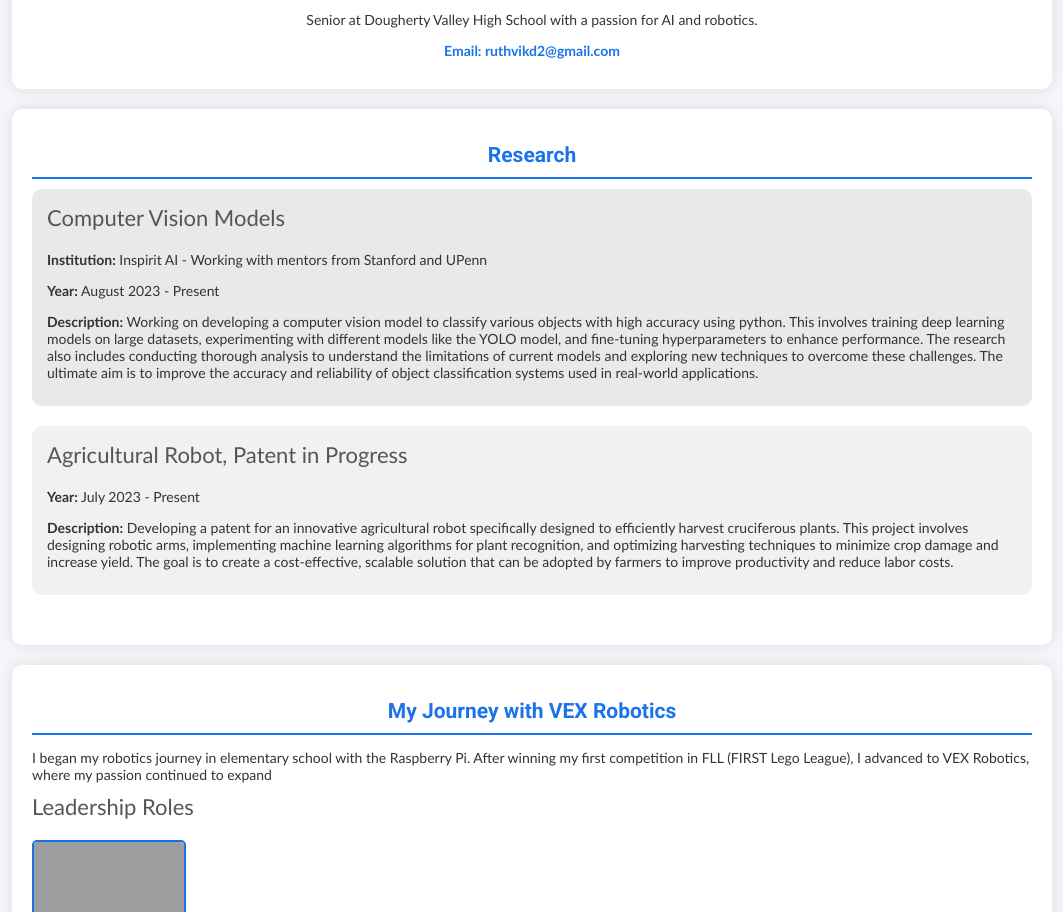
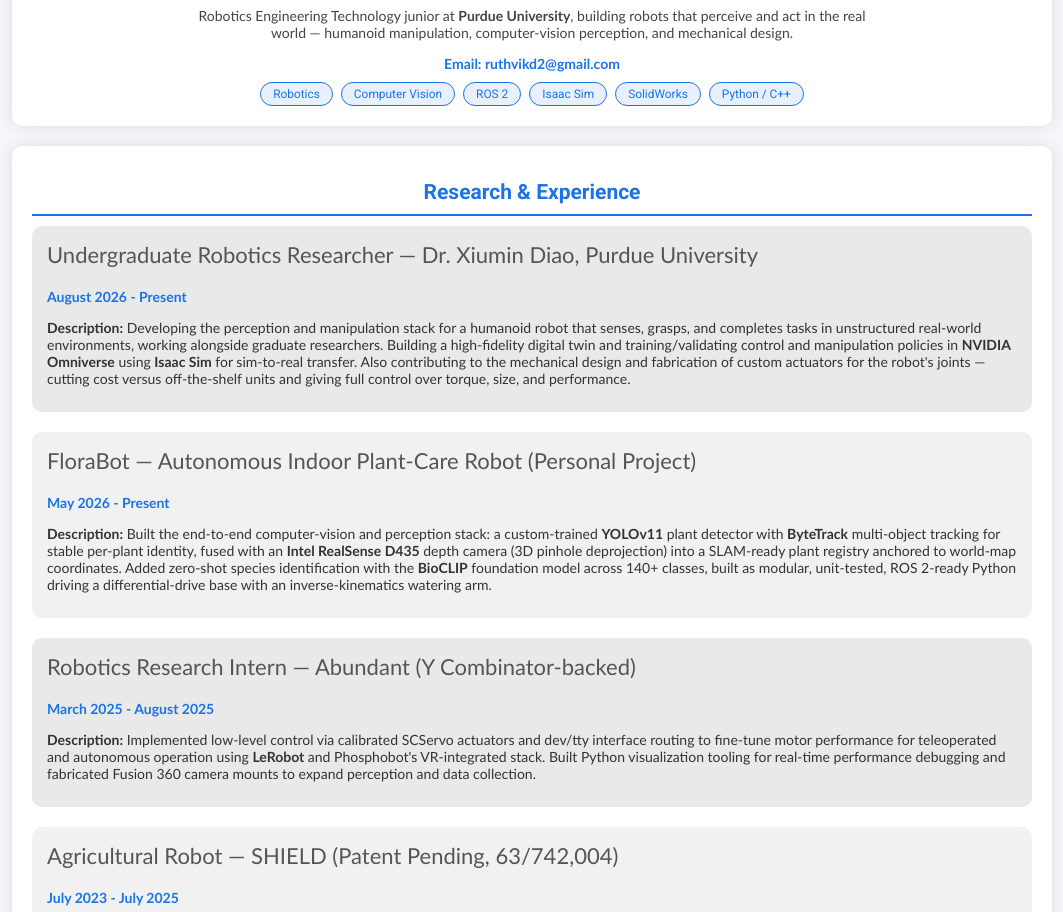
Before and after one commit to duthvik/duthvik.github.io, a plain HTML site: page index.html in a window 1280 px wide. Shown: the part 280-1192 px from the top of the page, without its empty margins (108-1171 px from the left). Drawn offline with Linux system fonts and the light colour scheme; grey boxes are pictures that could not be loaded.

Commit message:
Update site: current Purdue robotics work, humanoid research, and skills

```diff
--- a/index.html
+++ b/index.html
@@ -28,7 +28,6 @@
     }
     h1, h2 {
       margin-bottom: 20px;
-
     }
     h1 {
       color: #1a73e8;
@@ -121,6 +120,36 @@
     .section-content {
       margin-bottom: 30px;
     }
+    .tagline {
+      text-align: center;
+      max-width: 680px;
+      margin: 0 auto 12px auto;
+      color: #444;
+    }
+    .meta {
+      color: #1a73e8;
+      font-weight: 700;
+    }
+    .tags {
+      display: flex;
+      flex-wrap: wrap;
+      gap: 8px;
+      justify-content: center;
+      margin-top: 8px;
+    }
+    .tag {
+      background: #e8f0fe;
+      color: #1a73e8;
+      border: 1px solid #1a73e8;
+      border-radius: 20px;
+      padding: 4px 12px;
+      font-size: 0.85em;
+    }
+    .skills-grid {
+      display: grid;
+      grid-template-columns: 1fr;
+      gap: 10px;
+    }
     /* Modal CSS */
     .modal {
       display: none;
@@ -158,9 +187,9 @@
       cursor: pointer;
     }
     @media only screen and (max-width: 700px) {
-      .modal-content {
-        width: 100%;
-      }
+      .modal-content { width: 100%; }
+      .research-project, .volunteer-role { flex-direction: column; align-items: flex-start; }
+      .research-project img, .volunteer-role img { margin-bottom: 12px; }
     }
   </style>
 </head>
@@ -169,74 +198,140 @@
     <div style="text-align:center;">
       <img src="images/mepic4.png" alt="profile photo" class="profile hoverZoomLink" onclick="openModal(this)">
       <p class="name">Ruthvik Dugyala</p>
-      <p>Senior at Dougherty Valley High School with a passion for AI and robotics.</p>
+      <p class="tagline">Robotics Engineering Technology junior at <strong>Purdue University</strong>, building robots that perceive and act in the real world &mdash; humanoid manipulation, computer-vision perception, and mechanical design.</p>
       <p class="email">Email: <a href="mailto:ruthvikd2@gmail.com">ruthvikd2@gmail.com</a></p>
+      <div class="tags">
+        <span class="tag">Robotics</span>
+        <span class="tag">Computer Vision</span>
+        <span class="tag">ROS 2</span>
+        <span class="tag">Isaac Sim</span>
+        <span class="tag">SolidWorks</span>
+        <span class="tag">Python / C++</span>
+      </div>
     </div>
   </div>
 
   <div class="container">
-    <h1 class="section-title">Research</h1>
+    <h1 class="section-title">Research &amp; Experience</h1>
+    <div class="section-content">
+
+      <div class="research-project">
+        <div class="research-details">
+          <h2>Undergraduate Robotics Researcher &mdash; Dr. Xiumin Diao, Purdue University</h2>
+          <p><span class="meta">August 2026 - Present</span></p>
+          <p><strong>Description:</strong> Developing the perception and manipulation stack for a humanoid robot that senses, grasps, and completes tasks in unstructured real-world environments, working alongside graduate researchers. Building a high-fidelity digital twin and training/validating control and manipulation policies in <strong>NVIDIA Omniverse</strong> using <strong>Isaac Sim</strong> for sim-to-real transfer. Also contributing to the mechanical design and fabrication of custom actuators for the robot's joints &mdash; cutting cost versus off-the-shelf units and giving full control over torque, size, and performance.</p>
+        </div>
+      </div>
+
+      <div class="research-project">
+        <div class="research-details">
+          <h2>FloraBot &mdash; Autonomous Indoor Plant-Care Robot (Personal Project)</h2>
+          <p><span class="meta">May 2026 - Present</span></p>
+          <p><strong>Description:</strong> Built the end-to-end computer-vision and perception stack: a custom-trained <strong>YOLOv11</strong> plant detector with <strong>ByteTrack</strong> multi-object tracking for stable per-plant identity, fused with an <strong>Intel RealSense D435</strong> depth camera (3D pinhole deprojection) into a SLAM-ready plant registry anchored to world-map coordinates. Added zero-shot species identification with the <strong>BioCLIP</strong> foundation model across 140+ classes, built as modular, unit-tested, ROS 2-ready Python driving a differential-drive base with an inverse-kinematics watering arm.</p>
+        </div>
+      </div>
+
+      <div class="research-project">
+        <div class="research-details">
+          <h2>Robotics Research Intern &mdash; Abundant (Y Combinator-backed)</h2>
+          <p><span class="meta">March 2025 - August 2025</span></p>
+          <p><strong>Description:</strong> Implemented low-level control via calibrated SCServo actuators and dev/tty interface routing to fine-tune motor performance for teleoperated and autonomous operation using <strong>LeRobot</strong> and Phosphobot's VR-integrated stack. Built Python visualization tooling for real-time performance debugging and fabricated Fusion 360 camera mounts to expand perception and data collection.</p>
+        </div>
+      </div>
+
+      <div class="research-project">
+        <div class="research-details">
+          <h2>Agricultural Robot &mdash; SHIELD (Patent Pending, 63/742,004)</h2>
+          <p><span class="meta">July 2023 - July 2025</span></p>
+          <p><strong>Description:</strong> Co-authored a patent application for SHIELD, a robotic system to automate cruciferous-crop cultivation from soil preparation to harvest. Architected the system's sensor arrays (LiDAR, cameras, electrochemical), autonomous control logic, and modular attachments for irrigation, planting, and harvesting.</p>
+        </div>
+      </div>
+
+      <div class="research-project">
+        <div class="research-details">
+          <h2>Computer Vision Models Research &mdash; Inspirit AI</h2>
+          <p><span class="meta">August 2023 - January 2025</span> (mentors from Stanford &amp; UPenn)</p>
+          <p><strong>Description:</strong> Designed and implemented a custom YOLO-based object-detection model in PyTorch, modifying the architecture for high-speed detection and using Intersection over Union (IoU) and Non-Maximum Suppression (NMS) to evaluate bounding-box accuracy.</p>
+        </div>
+      </div>
+
+    </div>
+  </div>
+
+  <div class="container">
+    <h1 class="section-title">Purdue Robotics Teams</h1>
     <div class="section-content">
       <div class="research-project">
         <div class="research-details">
-          <h2>Computer Vision Models</h2>
-          <p><strong>Institution:</strong> Inspirit AI - Working with mentors from Stanford and UPenn</p>
-          <p><strong>Year:</strong> August 2023 - Present</p>
-          <p><strong>Description:</strong> Working on developing a computer vision model to classify various objects with high accuracy using python. This involves training deep learning models on large datasets, experimenting with different models like the YOLO model, and fine-tuning hyperparameters to enhance performance. The research also includes conducting thorough analysis to understand the limitations of current models and exploring new techniques to overcome these challenges. The ultimate aim is to improve the accuracy and reliability of object classification systems used in real-world applications.</p>
+          <h2>Team Lead &mdash; Purdue Railside Robotics (Combat Robotics)</h2>
+          <p><span class="meta">August 2025 - Present</span></p>
+          <p><strong>Description:</strong> Design and model combat-robot drivetrain, chassis, and weapon-system components in <strong>SolidWorks</strong>, producing manufacturable CAD for 3D printing and machining; machine parts on a CNC mill and lead mechanical integration of motors, ESCs, batteries, and wiring.</p>
         </div>
       </div>
       <div class="research-project">
         <div class="research-details">
-          <h2>Agricultural Robot, Patent in Progress</h2>
-          <p><strong>Year:</strong> July 2023 - Present</p>
-          <p><strong>Description:</strong> Developing a patent for an innovative agricultural robot specifically designed to efficiently harvest cruciferous plants. This project involves designing robotic arms, implementing machine learning algorithms for plant recognition, and optimizing harvesting techniques to minimize crop damage and increase yield. The goal is to create a cost-effective, scalable solution that can be adopted by farmers to improve productivity and reduce labor costs.</p>
+          <h2>Drivetrain Team Member &mdash; Purdue Lunabotics (NASA Competition)</h2>
+          <p><span class="meta">August 2025 - Present</span></p>
+          <p><strong>Description:</strong> Design drivetrain components and assemblies in SolidWorks for a NASA Lunabotics competition robot; use <strong>MATLAB</strong> to optimize wheel/grouser parameters for soil traction and manufacture components on a lathe.</p>
         </div>
       </div>
     </div>
   </div>
 
   <div class="container">
+    <h1 class="section-title">Skills</h1>
+    <div class="section-content skills-grid">
+      <ul>
+        <li><strong>Programming:</strong> Python, C++, C, Java, C#, Git</li>
+        <li><strong>Machine Learning &amp; Vision:</strong> PyTorch, TensorFlow, Deep Learning, OpenCV, Object Detection, BioCLIP</li>
+        <li><strong>Robotics &amp; Systems:</strong> ROS / ROS 2, Linux, SLAM, Intel RealSense, NVIDIA Isaac Sim, LeRobot, Robotics Control</li>
+        <li><strong>Design &amp; Engineering:</strong> SolidWorks, Fusion 360, NX, 3D Modeling, Physics Simulation, Manufacturing, Arduino</li>
+      </ul>
+    </div>
+  </div>
+
+  <div class="container">
     <h1 class="section-title">My Journey with VEX Robotics</h1>
     <div class="section-content">
-      <p>I began my robotics journey in elementary school with the Raspberry Pi. After winning my first competition in FLL (FIRST Lego League), I advanced to VEX Robotics, where my passion continued to expand</p>
+      <p>I began my robotics journey in elementary school with the Raspberry Pi. After winning my first competition in FLL (FIRST Lego League), I advanced to VEX Robotics, where my passion continued to grow.</p>
       <h2>Leadership Roles</h2>
       <div class="image-container">
         <img src="images/leadershipthing.jpeg" alt="Leadership Role Image 1" class="inline" onclick="openModal(this)">
       </div>
-      <p>As the lead programmer and co-captain of my VEX Robotics team in Dublin, CA, Played a crucial role in both the technical and strategic aspects of our projects.</p>
+      <p>As the lead programmer and co-captain of my VEX Robotics team in Dublin, CA, I played a crucial role in both the technical and strategic aspects of our projects.</p>
       <ul>
-        <li><strong>Programming:</strong> Developed custom motion algorithms using C++ from scratch and optimized all of the code for all of our robots to ensure peak performance and consistent autonomous routines during competitions.</li>
-        <li><strong>Strategic Planning:</strong> Participated in the design and strategy planning sessions to enhance our competitive edge.</li>
+        <li><strong>Programming:</strong> Developed custom motion algorithms using C++ from scratch and optimized the code across all our robots for peak performance and consistent autonomous routines during competitions.</li>
+        <li><strong>Strategic Planning:</strong> Led design and strategy planning sessions to enhance our competitive edge.</li>
       </ul>
       <h2>Awards and Achievements</h2>
       <div class="image-container">
         <img src="images/nationals_image.jpeg" alt="Awards and Achievements Image" class="inline" onclick="openModal(this)">
       </div>
-      <p>Our team's hard work and dedication have been recognized through several prestigious awards:</p>
+      <p>Our team's work has been recognized through several prestigious awards:</p>
       <ul>
         <li><strong>Think Award at VEX AI World Championship, Houston, Texas (Highest Programming Award)</strong><br>
           <em>Year:</em> June 2024<br>
-          <em>Description:</em> This award is presented to a team that has developed and implemented quality robot programming as part of their strategy to solve the game challenge.
+          <em>Description:</em> Presented to a team that developed and implemented quality robot programming as part of its strategy to solve the game challenge.
         </li>
         <li><strong>Skills Champion Award (Ranked 12/7000 teams globally)</strong><br>
           <em>Year:</em> February 2024<br>
-          <em>Description:</em> Awarded for the highest autonomous and driver skills challenge score, showcasing our robot's capabilities when performing individually.
+          <em>Description:</em> Awarded for the highest autonomous and driver skills challenge score, showcasing our robot's capabilities individually.
         </li>
-        <li><strong>Two time Division Finalists, U.S Open Championship, Iowa</strong><br>
-          <em>Year:</em> March 2023 & 2024<br>
+        <li><strong>Two-time Division Finalists, U.S. Open Championship, Iowa</strong><br>
+          <em>Year:</em> March 2023 &amp; 2024<br>
           <em>Description:</em> Finalists at the National Event.
         </li>
         <li><strong>Two Regional Tournament Champion awards, Ceres and Dublin, CA</strong><br>
-          <em>Year:</em> October 2023 & February 2024<br>
-          <em>Description:</em> This award is presented to each of the team who is 1st place at the event.
+          <em>Year:</em> October 2023 &amp; February 2024<br>
+          <em>Description:</em> Presented to the 1st-place team at the event.
         </li>
         <li><strong>Excellence Award in Regional Competition, Ceres, CA</strong><br>
           <em>Year:</em> October 2022<br>
-          <em>Description:</em> The Excellence Award is the highest honor given to a team that exemplifies overall excellence in building a high-quality robotics program. This includes the robot's performance, design, and the team's dedication.
+          <em>Description:</em> The highest honor given to a team that exemplifies overall excellence in building a high-quality robotics program &mdash; robot performance, design, and team dedication.
         </li>
         <li><strong>Two Design Awards in Regional Competition, Modesto and Palo Alto, CA</strong><br>
           <em>Year:</em> December 2021<br>
-          <em>Description:</em> This award was given for our innovative and efficient robot design that demonstrated exceptional engineering principles and design processes.
+          <em>Description:</em> Given for an innovative, efficient robot design demonstrating exceptional engineering principles and design processes.
         </li>
       </ul>
     </div>
@@ -248,9 +343,9 @@
       <div class="volunteer-role">
         <img src="images/StemAidLogo.jpg" alt="Stem Aid Initiative" class="inline" onclick="openModal(this)">
         <div class="volunteer-details">
-          <h2>VP/Co-founder, Stem Aid Initiative, San Ramon, CA</h2>
+          <h2>VP / Co-founder, Stem Aid Initiative, San Ramon, CA</h2>
           <p><strong>Year:</strong> June 2024 - Present</p>
-          <p><strong>Description:</strong> Co-founded a non-profit organization dedicated to supporting stem cell research through fundraising and awareness campaigns. Organizing and managing donation drives, raising funds to support cutting-edge research projects. Oversaw the creation of marketing materials and online platforms to increase public awareness and engagement. Our organization is advised by a professor from Harvard Medical School</p>
+          <p><strong>Description:</strong> Co-founded a non-profit dedicated to supporting stem cell research through fundraising and awareness campaigns &mdash; organizing donation drives, creating marketing materials, and building online platforms to increase engagement. Advised by a professor from Harvard Medical School.</p>
           <p><strong>Website:</strong> <a href="https://www.stemaidinitiative.org/">https://www.stemaidinitiative.org/</a></p>
         </div>
       </div>
@@ -259,7 +354,7 @@
         <div class="volunteer-details">
           <h2>Director, Tech Global Robotics Organization</h2>
           <p><strong>Year:</strong> May 2024 - Present</p>
-          <p><strong>Description:</strong> Leading a non-profit organization focused on teaching robotics to children. Coordinated fundraising efforts, successfully collecting funds to support underprivileged children in India.</p>
+          <p><strong>Description:</strong> Lead a non-profit focused on teaching robotics to children; coordinated fundraising to support underprivileged children in India.</p>
         </div>
       </div>
       <div class="volunteer-role">
@@ -267,16 +362,16 @@
         <div class="volunteer-details">
           <h2>Volunteer, Isha Foundation, CA</h2>
           <p><strong>Year:</strong> June 2015 - Present</p>
-          <p><strong>Description:</strong> Assisted in organizing free yoga programs within the community, promoting health and wellness. Distributed promotional materials and collected participant contact information for follow-up and engagement. Coordinated with my school administration to successfully organize the first Isha Yoga program at my school.</p>
+          <p><strong>Description:</strong> Helped organize free yoga programs promoting health and wellness, and coordinated with school administration to run the first Isha Yoga program at my school.</p>
         </div>
       </div>
       <div class="volunteer-role">
         <img src="images/savesoilvoolunteering.jpeg" alt="Save Soil" class="inline" onclick="openModal(this)">
-        <img src="images/SaveSoilVolunteering.jpeg" alt="Save SOil" class="inline" onclick="openModal(this)">
+        <img src="images/SaveSoilVolunteering.jpeg" alt="Save Soil" class="inline" onclick="openModal(this)">
         <div class="volunteer-details">
           <h2>Volunteer, Save Soil Movement, San Francisco, CA</h2>
           <p><strong>Year:</strong> March 2022 - Present</p>
-          <p><strong>Description:</strong> Promoted soil health awareness by educating friends and family on the importance of soil conservation and its effect on climate change. Volunteered at the Save Soil walkathon in San Francisco, engaging young children with educational quizzes and assisting with booth setup. Played music at events to attract and engage attendees.</p>
+          <p><strong>Description:</strong> Promoted soil-health awareness and volunteered at the Save Soil walkathon in San Francisco &mdash; engaging children with educational quizzes, assisting with booth setup, and playing music at events.</p>
           <p><strong>Website:</strong> <a href="https://consciousplanet.org/en/save-soil">https://consciousplanet.org/en/save-soil</a></p>
         </div>
       </div>
@@ -287,13 +382,13 @@
     <h1 class="section-title">Hobbies</h1>
     <div class="section-content">
       <div class="volunteer-role">
-        <img src="" alt="music" class="inline" onclick="openModal(this)">
         <div class="volunteer-details">
           <h2>Music</h2>
-          <p>I have been playing the drums since my childhood and have been in the school band for 7 years. I also play the tabla, a classical Indian instrument, at cultural events.</p>
-          <p><strong>Youtube:</strong> <a href="https://www.youtube.com/@SrvikMusic">https://www.youtube.com/@SrvikMusic</a></p>
+          <p>I have played the drums since childhood and was in the school band for 7 years. I also play the tabla, a classical Indian instrument, at cultural events.</p>
+          <p><strong>YouTube:</strong> <a href="https://www.youtube.com/@SrvikMusic">https://www.youtube.com/@SrvikMusic</a></p>
         </div>
       </div>
+    </div>
   </div>
 
   <!-- The Modal -->
@@ -309,10 +404,8 @@
       modal.style.display = "block";
       modalImg.src = element.src;
     }
-
     function closeModal() {
-      var modal = document.getElementById("myModal");
-      modal.style.display = "none";
+      document.getElementById("myModal").style.display = "none";
     }
   </script>
 </body>
```
